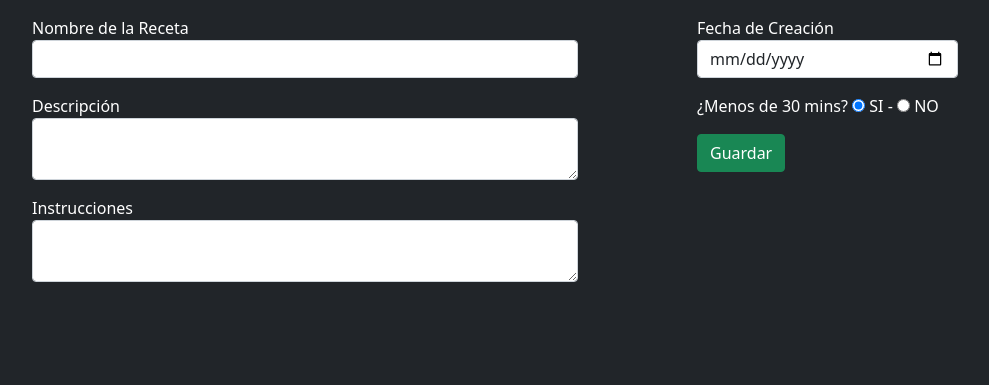
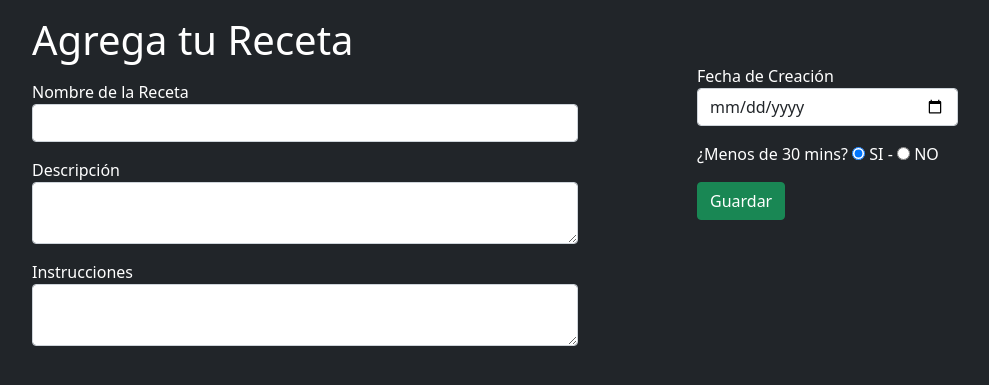
Before and after one commit to Betacor/recetas2, a Flask app: page /new/recipe in a window 1280 px wide. Shown: the part 90-475 px from the top of the page, without its empty margins (145-1134 px from the left). Run offline with Flask 2, Linux system fonts and the light colour scheme; the visitor is signed in with stand-in values (Sample User, id 1).

Commit message:
commit cambios

```diff
--- a/flask_app/templates/edit_recipe.html
+++ b/flask_app/templates/edit_recipe.html
@@ -23,6 +23,9 @@
 
         <div class="row justify-content-evenly mt-3">
             <div class="left_column col-6 text-white">
+                <h1 class="mb-3 text-white">Edita tu Receta</h1>
+
+
                 <!--MENSAJES-->
                 {% with messages = get_flashed_messages(category_filter=['receta']) %}
                             {% if messages %}
@@ -49,7 +52,7 @@
                     </div>
             </div>
 
-            <div class="right_column col-3 text-white">
+            <div class="right_column col-3 text-white mt-5">
 
                     <div class="form-group">
                         <label for="date_made">Fecha de Creación</label>
--- a/flask_app/templates/index.html
+++ b/flask_app/templates/index.html
@@ -11,7 +11,7 @@
 <body class="bg-dark">
     <div class="container">
         <div class="col-3 mt-4 mx-auto">
-            <h1 class="border rounded text-white p-0 text-center">
+            <h1 class="border rounded text-white p-3 text-center">
                 R E C E T A S
             </h1>
         </div>
--- a/flask_app/templates/new_recipe.html
+++ b/flask_app/templates/new_recipe.html
@@ -23,7 +23,10 @@
         </header>
 
         <div class="row justify-content-evenly mt-3">
+
             <div class="left_column col-6 text-white">
+                <h1 class="mb-3 text-white">Agrega tu Receta</h1>
+
                 <!--MENSAJES-->
                 {% with messages = get_flashed_messages(category_filter=['receta']) %}
                             {% if messages %}
@@ -50,7 +53,7 @@
                     </div>
             </div>
 
-            <div class="right_column col-3 text-white">
+            <div class="right_column col-3 text-white mt-5">
 
                     <div class="form-group">
                         <label for="date_made">Fecha de Creación</label>
```
